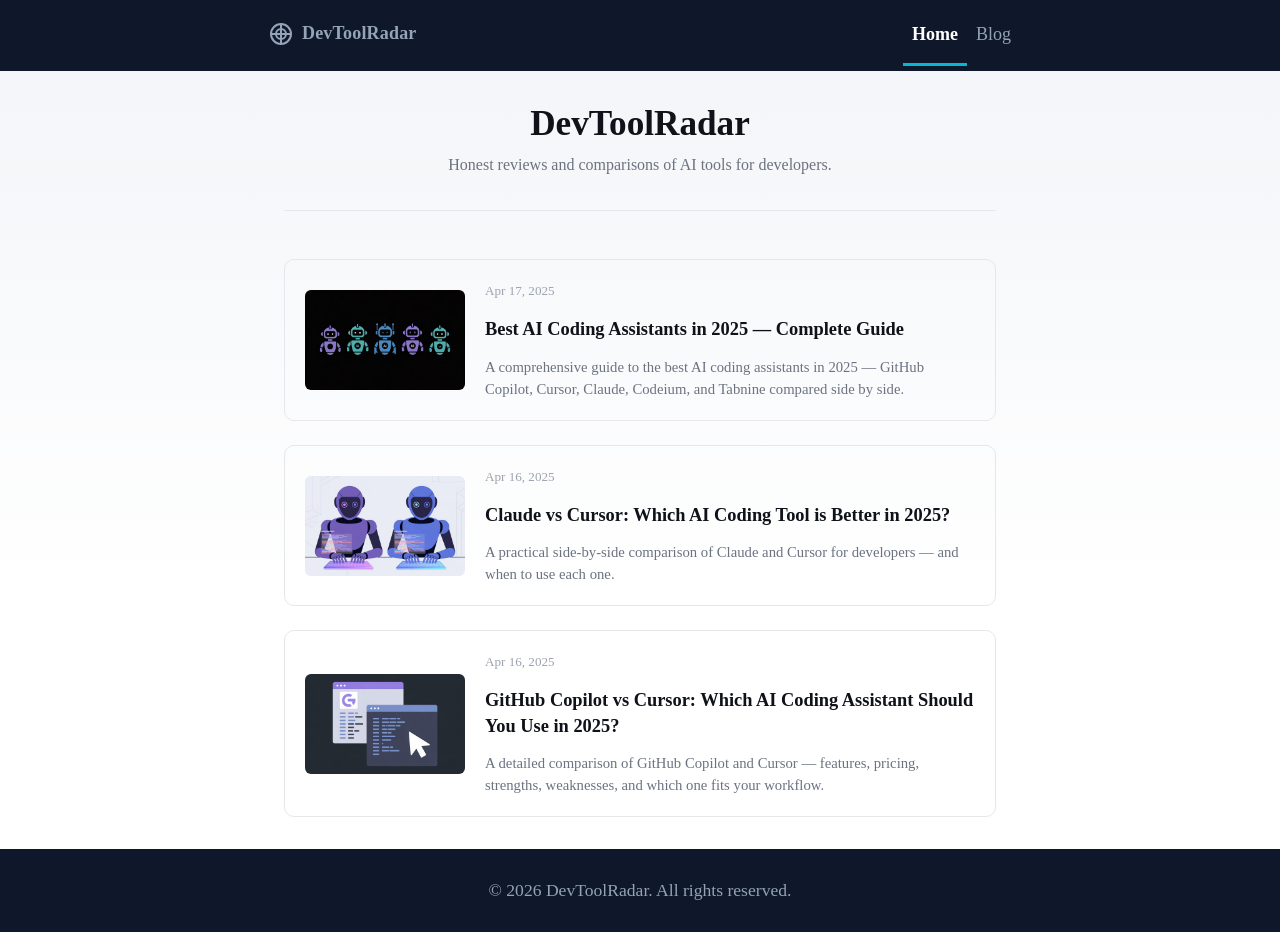
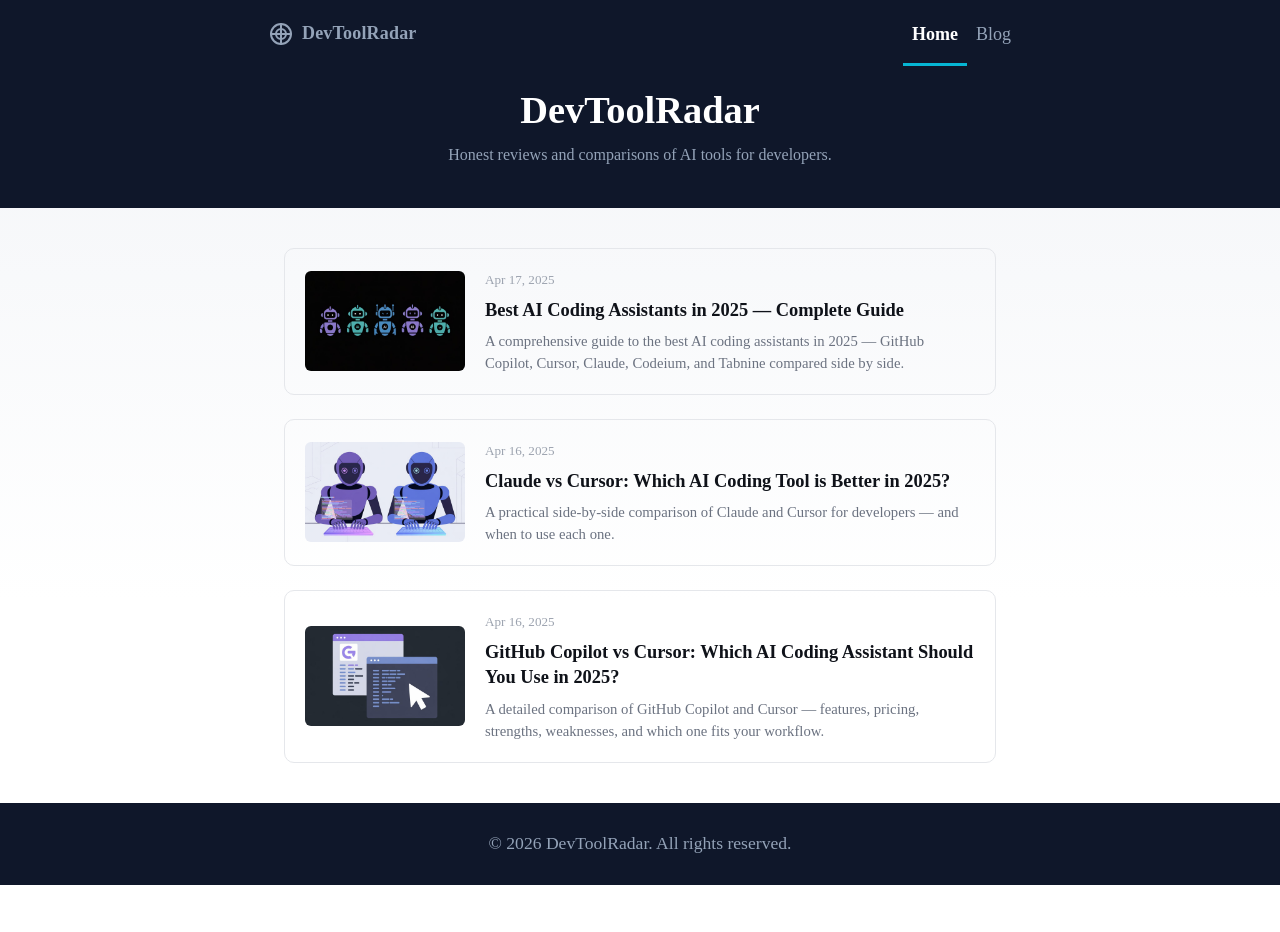
Before and after one commit to OnKodr-dev/devtoolradar, an Astro site: page / in a window 1280 px wide. After the commit the page ends 885 px from the top, so only its background shows below. Built offline with nearby package versions, Linux system fonts and the light colour scheme; Astro itself is replaced by a stand-in of ours.

Commit message:
changed homepage

```diff
--- a/src/pages/index.astro
+++ b/src/pages/index.astro
@@ -17,12 +17,13 @@ const posts = (await getCollection('blog'))
 	</head>
 	<body>
 		<Header />
+
+		<section class="hero">
+			<h1>DevToolRadar</h1>
+			<p>Honest reviews and comparisons of AI tools for developers.</p>
+		</section>
+
 		<main>
-			<section class="hero">
-				<h1>DevToolRadar</h1>
-				<p>Honest reviews and comparisons of AI tools for developers.</p>
-			</section>
-
 			<section class="cards">
 				{posts.map((post) => (
 					<a class="card" href={`/blog/${post.id}/`}>
@@ -38,33 +39,17 @@ const posts = (await getCollection('blog'))
 				))}
 			</section>
 		</main>
+
 		<Footer />
 	</body>
 </html>
 
 <style>
+
 	main {
 		max-width: 760px;
 		margin: 0 auto;
-		padding: 2rem 1.5rem;
-	}
-
-	.hero {
-		margin-bottom: 3rem;
-		padding-bottom: 2rem;
-		border-bottom: 1px solid #e5e7eb;
-		text-align: center;
-	}
-
-	.hero h1 {
-		font-size: 2.2rem;
-		margin: 0 0 0.4rem;
-	}
-
-	.hero p {
-		margin: 0;
-		color: #6b7280;
-		font-size: 1rem;
+		padding: 2.5rem 1.5rem;
 	}
 
 	.cards {
@@ -85,12 +70,42 @@ const posts = (await getCollection('blog'))
 		transition: border-color 0.15s, box-shadow 0.15s;
 	}
 
+	.card:hover {
+		border-color: var(--accent);
+		box-shadow: 0 2px 12px rgba(0, 0, 0, 0.06);
+	}
+
 	.thumb {
 		flex-shrink: 0;
 		width: 160px;
 		height: 100px;
 		object-fit: cover;
 		border-radius: 6px;
+	}
+
+	.card-body {
+		display: flex;
+		flex-direction: column;
+		gap: 0.4rem;
+	}
+
+	.date {
+		font-size: 0.82rem;
+		color: #9ca3af;
+		margin: 0;
+	}
+
+	.card h2 {
+		font-size: 1.15rem;
+		margin: 0;
+		line-height: 1.4;
+	}
+
+	.desc {
+		font-size: 0.92rem;
+		color: #6b7280;
+		margin: 0;
+		line-height: 1.5;
 	}
 
 	@media (max-width: 600px) {
@@ -102,34 +117,4 @@ const posts = (await getCollection('blog'))
 			height: 180px;
 		}
 	}
-
-	.card-body {
-		display: flex;
-		flex-direction: column;
-		gap: 0.4rem;
-	}
-
-	.card:hover {
-		border-color: var(--accent);
-		box-shadow: 0 2px 12px rgba(0, 0, 0, 0.06);
-	}
-
-	.date {
-		font-size: 0.82rem;
-		color: #9ca3af;
-		margin: 0 0 0.5rem;
-	}
-
-	.card h2 {
-		font-size: 1.15rem;
-		margin: 0 0 0.4rem;
-		line-height: 1.4;
-	}
-
-	.desc {
-		font-size: 0.92rem;
-		color: #6b7280;
-		margin: 0;
-		line-height: 1.5;
-	}
 </style>
--- a/src/styles/global.css
+++ b/src/styles/global.css
@@ -153,6 +153,27 @@ hr {
 	}
 }
 
+.hero {
+	background: #0f172a;
+	color: #fff;
+	text-align: center;
+	padding: 16px 1.5rem 40px;
+	box-sizing: border-box;
+	width: 100%;
+}
+
+.hero h1 {
+	font-size: 2.4rem;
+	margin: 0 0 0.5rem;
+	color: #fff;
+}
+
+.hero p {
+	margin: 0;
+	color: #94a3b8;
+	font-size: 1rem;
+}
+
 .sr-only {
 	border: 0;
 	padding: 0;
```
